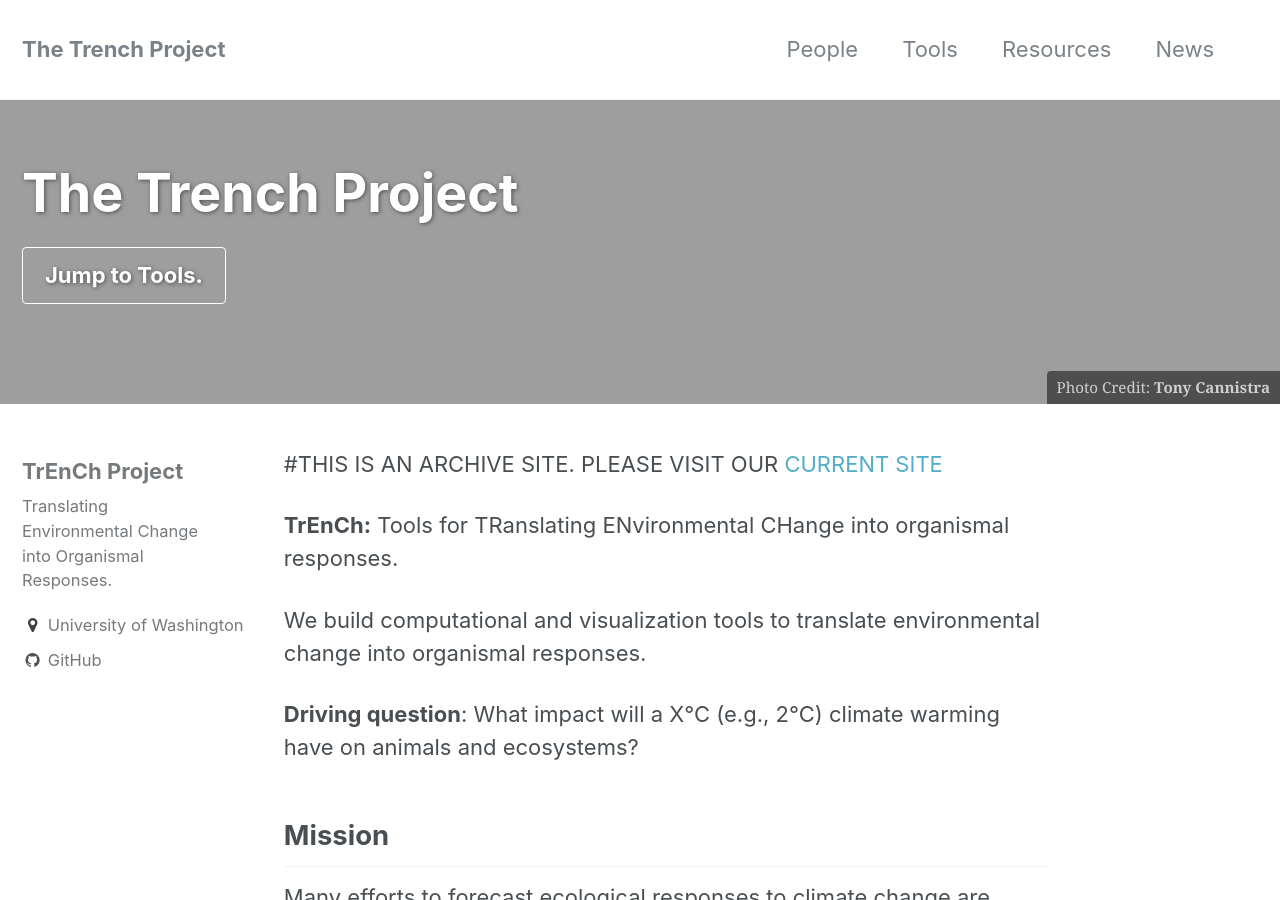
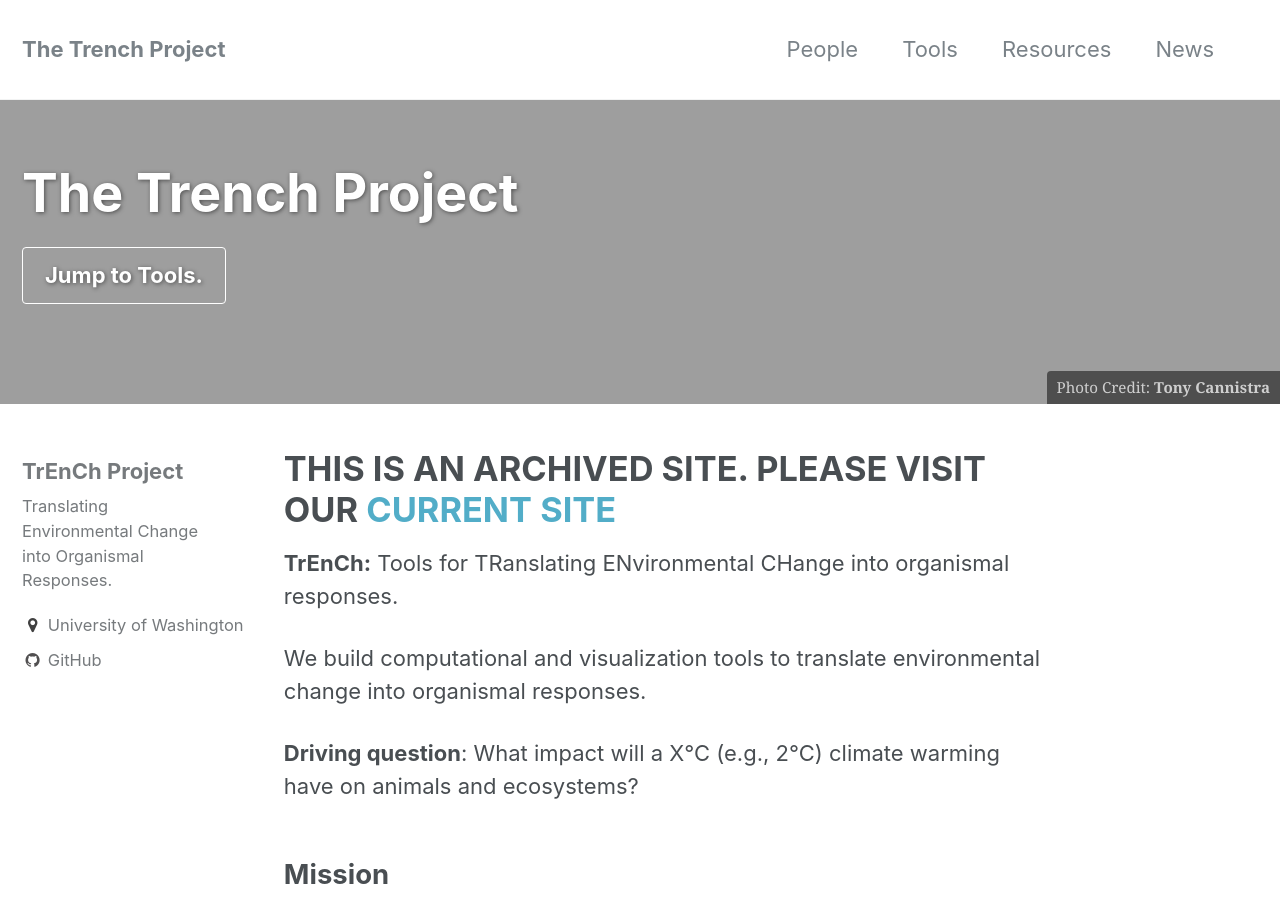
Before and after one commit to trenchproject/trenchproject.github.io, a Jekyll site: the page built from index.md, in a window 1280 px wide and 900 px high. Built offline with Jekyll 4.4.1, drawn with Linux system fonts in a browser that asks for light colours.

Commit message:
Update index.md

```diff
--- a/index.md
+++ b/index.md
@@ -8,7 +8,7 @@ header:
    cta_label: "Jump to Tools."
    cta_url: /tools
 ---
-#THIS IS AN ARCHIVE SITE. PLEASE VISIT OUR [CURRENT SITE](http://www.trenchproject.com)
+# THIS IS AN ARCHIVED SITE. PLEASE VISIT OUR [CURRENT SITE](http://www.trenchproject.com)
 
 **TrEnCh:** Tools for TRanslating ENvironmental CHange into organismal responses.
 
```
